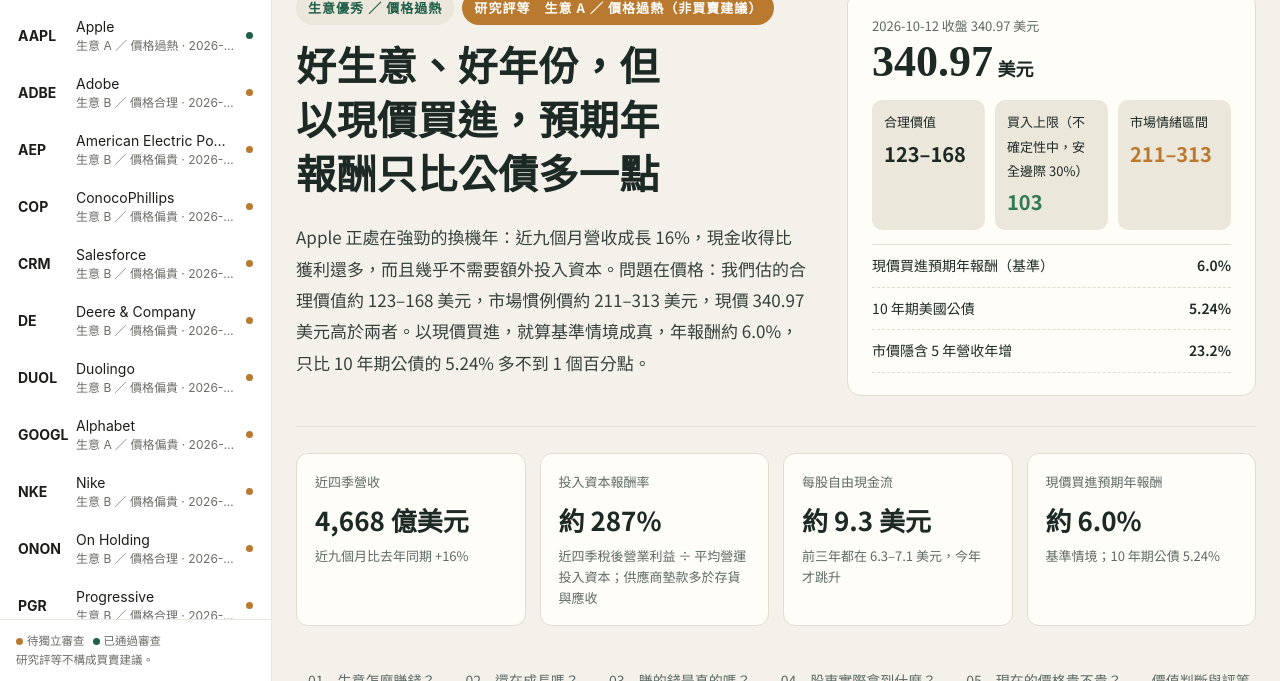
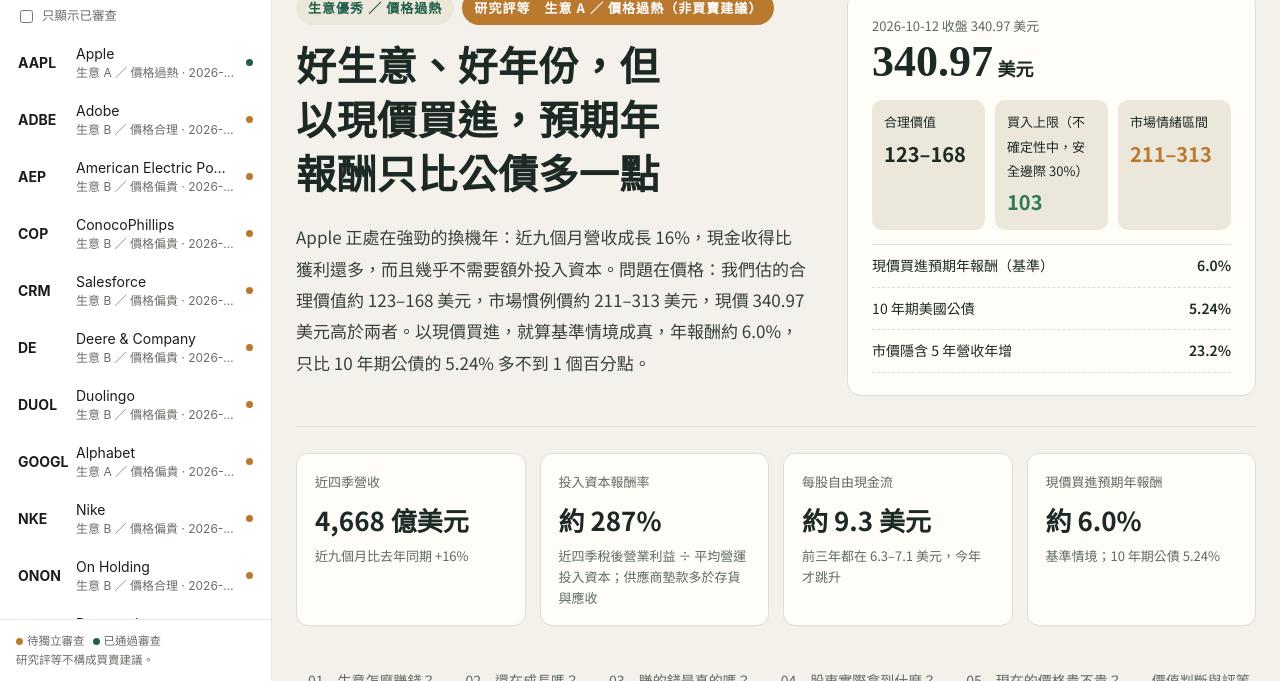
Before and after one commit to akira552/us-stock-reports, a plain HTML site: page index.html in a window 1280 px wide. Shown: the part 119-800 px from the top of the page. Drawn offline with Linux system fonts and the light colour scheme.

Commit message:
加入只顯示已審查篩選

```diff
--- a/index.html
+++ b/index.html
@@ -15,6 +15,7 @@
 .brand{padding:18px 18px 10px}
 .brand b{font-size:15px;letter-spacing:.02em}.brand div{color:var(--muted);font-size:12px;margin-top:2px}
 .search{margin:6px 14px 10px;padding:8px 10px;border:1px solid var(--line);border-radius:8px;background:var(--bg);color:var(--ink);font:inherit;width:calc(100% - 28px)}
+.flt{margin:0 16px 8px;color:var(--muted);font-size:12.5px;cursor:pointer;display:flex;gap:6px;align-items:center}
 nav{overflow:auto;flex:1;padding:0 8px 8px}
 .item{display:flex;align-items:center;gap:10px;width:100%;text-align:left;border:0;background:none;color:inherit;font:inherit;padding:9px 10px;border-radius:8px;cursor:pointer}
 .item:hover{background:var(--hover)}.item.on{background:var(--on)}
@@ -42,6 +43,7 @@
 <aside>
  <div class="brand"><b>美股研究報告</b><div>共 <span id="cnt"></span> 家 · 建置 2026-10-22</div></div>
  <input class="search" id="q" placeholder="搜尋代號或公司" autocomplete="off">
+ <label class="flt"><input type="checkbox" id="rv"> 只顯示已審查</label>
  <nav id="list"></nav>
  <div class="foot"><div class="legend"><i></i>待獨立審查<i class="g"></i>已通過審查</div>研究評等不構成買賣建議。</div>
 </aside>
@@ -57,7 +59,7 @@
 $('cnt').textContent=D.length;
 function render(){
  const k=$('q').value.trim().toLowerCase(), cur=location.hash.slice(1);
- $('list').innerHTML=D.filter(c=>!k||(c.t+c.name).toLowerCase().includes(k)).map(c=>
+ $('list').innerHTML=D.filter(c=>(!$('rv').checked||c.status==='reviewed')&&(!k||(c.t+c.name).toLowerCase().includes(k))).map(c=>
   `<button class="item${c.t===cur?' on':''}" data-t="${c.t}"><span class="tk">${c.t}</span><span class="nm"><span>${c.name}</span><span class="r">${c.rating||'—'}${c.date?' · '+c.date:''}</span></span><i class="dot ${c.status}" title="${c.status==='reviewed'?'已通過審查':'待獨立審查'}"></i></button>`).join('');
 }
 function open_(t){
@@ -68,7 +70,7 @@
  document.body.classList.remove('open'); render();
 }
 $('list').onclick=e=>{const b=e.target.closest('.item');if(b)location.hash=b.dataset.t};
-$('q').oninput=render;
+$('q').oninput=render;$('rv').onchange=render;
 $('menu').onclick=()=>document.body.classList.add('open');
 $('scrim').onclick=()=>document.body.classList.remove('open');
 addEventListener('hashchange',()=>open_(location.hash.slice(1)));
```
